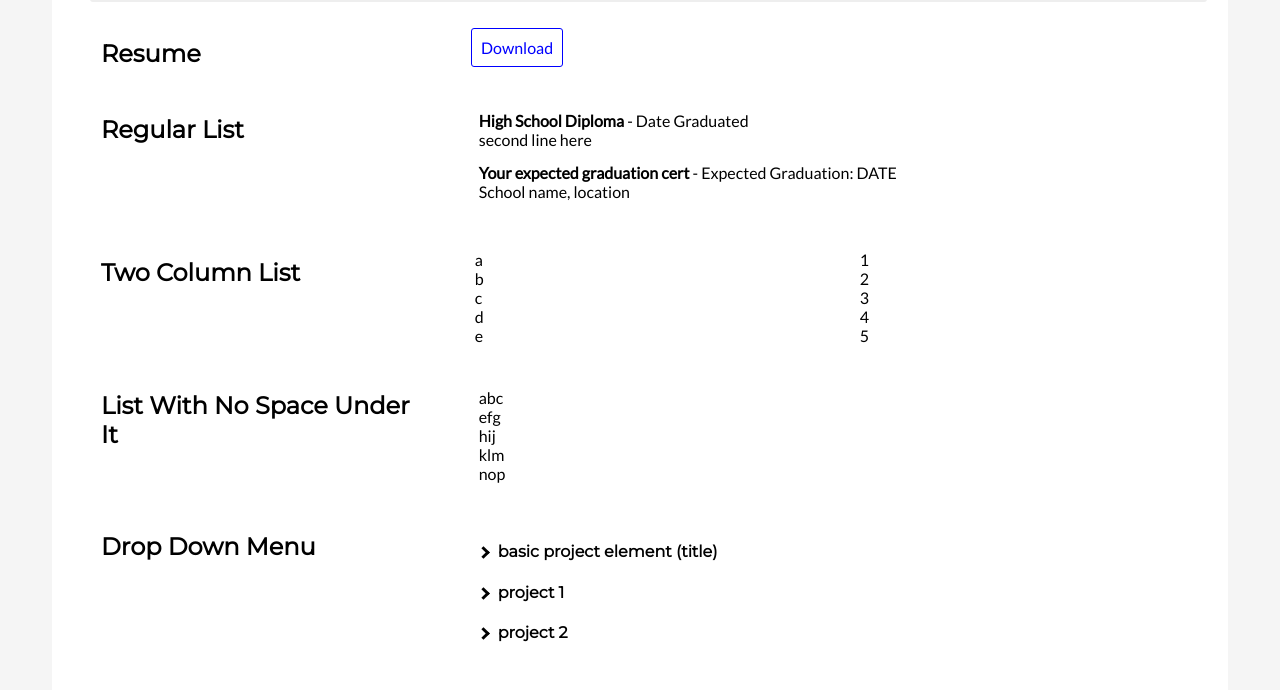
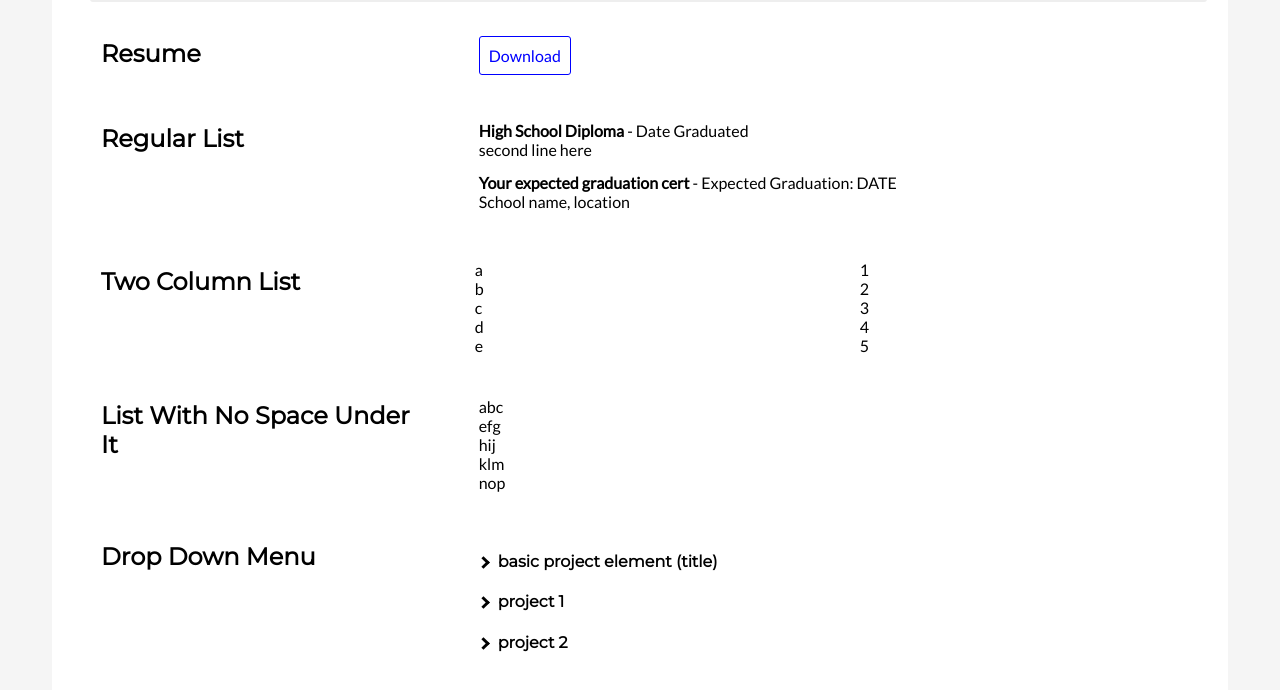
Before and after one commit to mhdrone/portfolio-template, a plain HTML site: page index.html in a window 1280 px wide. Shown: the part 188-878 px from the top of the page. Drawn offline with Linux system fonts and the light colour scheme.

Commit message:
aligned resume link

```diff
--- a/style.css
+++ b/style.css
@@ -187,6 +187,9 @@ h3.name-description { margin-top: 0; color: #646464; }
   background-color: #dddddd;
   text-decoration: none;
 }
+.resume-content {
+  margin: 1%;
+}
 
 
 /* phone and tablet settings */
```
